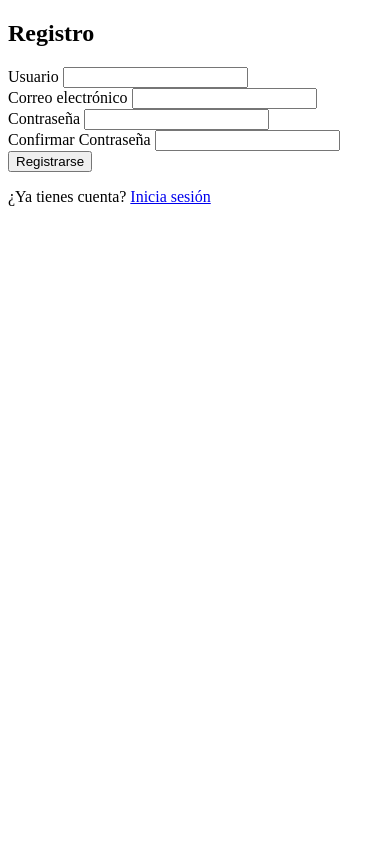
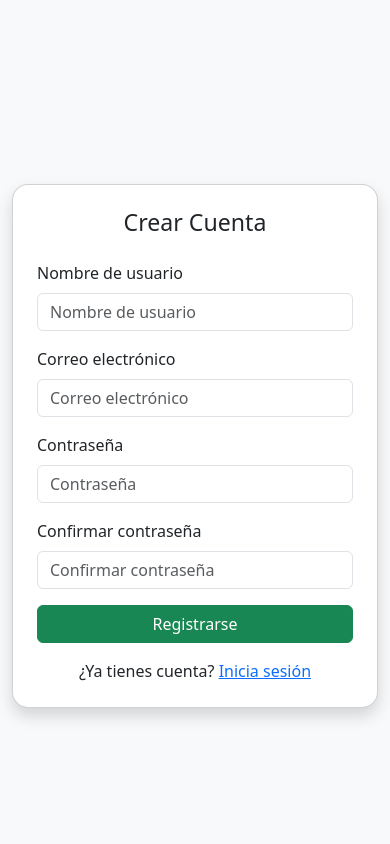
Before and after one commit to chava28pvp/Flask-App_FullStack, a Flask app: page /auth/register in a window 390 px wide. Run offline with Flask 3, Linux system fonts and the light colour scheme.

Commit message:
design with css and bootstrap was added

```diff
--- a/app/Templates/auth/register.html
+++ b/app/Templates/auth/register.html
@@ -1,23 +1,44 @@
 {% extends 'base.html' %}
+
+{% block title %}Registrarse{% endblock %}
+
 {% block content %}
-<div class="container mt-4">
-  <h2>Registro</h2>
-  <form method="POST">
-    {{ form.hidden_tag() }}
-    <div class="form-group">
-      {{ form.username.label }} {{ form.username(class="form-control") }}
+<div class="row justify-content-center">
+    <div class="col-md-6 col-lg-5">
+        <div class="card shadow p-4 mt-5">
+            <h3 class="text-center mb-4">Crear Cuenta</h3>
+            <form method="POST" novalidate>
+                {{ form.hidden_tag() }}
+
+                <div class="mb-3">
+                    {{ form.username.label(class="form-label") }}
+                    {{ form.username(class="form-control", placeholder="Nombre de usuario") }}
+                </div>
+
+                <div class="mb-3">
+                    {{ form.email.label(class="form-label") }}
+                    {{ form.email(class="form-control", placeholder="Correo electrónico") }}
+                </div>
+
+                <div class="mb-3">
+                    {{ form.password.label(class="form-label") }}
+                    {{ form.password(class="form-control", placeholder="Contraseña") }}
+                </div>
+
+                <div class="mb-3">
+                    {{ form.confirm.label(class="form-label") }}
+                    {{ form.confirm(class="form-control", placeholder="Confirmar contraseña") }}
+                </div>
+
+                <div class="d-grid">
+                    <button type="submit" class="btn btn-success">Registrarse</button>
+                </div>
+            </form>
+
+            <div class="text-center mt-3">
+                ¿Ya tienes cuenta? <a href="{{ url_for('auth.login') }}">Inicia sesión</a>
+            </div>
+        </div>
     </div>
-    <div class="form-group">
-      {{ form.email.label }} {{ form.email(class="form-control") }}
-    </div>
-    <div class="form-group">
-      {{ form.password.label }} {{ form.password(class="form-control") }}
-    </div>
-    <div class="form-group">
-      {{ form.confirm_password.label }} {{ form.confirm_password(class="form-control") }}
-    </div>
-    <button type="submit" class="btn btn-success mt-2">{{ form.submit.label }}</button>
-  </form>
-  <p class="mt-3">¿Ya tienes cuenta? <a href="{{ url_for('auth.login') }}">Inicia sesión</a></p>
 </div>
 {% endblock %}
--- a/app/Templates/base.html
+++ b/app/Templates/base.html
@@ -1,9 +1,47 @@
+<!-- templates/base.html -->
 <!DOCTYPE html>
-<html>
+<html lang="es">
 <head>
-    <title>Base Template</title>
+    <meta charset="UTF-8">
+    <title>{% block title %}Mi App{% endblock %}</title>
+
+    <!-- Bootstrap 5 -->
+    <link href="https://cdn.jsdelivr.net/npm/bootstrap@5.3.3/dist/css/bootstrap.min.css" rel="stylesheet">
+
+    <!-- Estilos personalizados -->
+    <link rel="stylesheet" href="{{ url_for('static', filename='css/style.css') }}">
 </head>
-<body>
-    {% block content %}{% endblock %}
+<body class="bg-light d-flex align-items-center" style="height: 100vh;">
+    <div class="container">
+       {% with messages = get_flashed_messages(with_categories=true) %}
+  {% if messages %}
+    <div class="container mt-3">
+      {% for category, message in messages %}
+        <div class="alert alert-{{ category }} alert-dismissible fade show" role="alert">
+          {{ message }}
+          <button type="button" class="btn-close" data-bs-dismiss="alert" aria-label="Cerrar"></button>
+        </div>
+      {% endfor %}
+    </div>
+  {% endif %}
+{% endwith %}
+
+
+        {% block content %}{% endblock %}
+    </div>
+
+    <!-- Bootstrap JS -->
+    <script src="https://cdn.jsdelivr.net/npm/bootstrap@5.3.3/dist/js/bootstrap.bundle.min.js"></script>
 </body>
+<script>
+  // Cierra automáticamente los mensajes flash después de 3 segundos
+  setTimeout(function () {
+    const alerts = document.querySelectorAll('.alert');
+    alerts.forEach(function(alert) {
+      let bsAlert = bootstrap.Alert.getOrCreateInstance(alert);
+      bsAlert.close();
+    });
+  }, 3000); // 3000 milisegundos = 3 segundos
+</script>
+
 </html>
--- a/app/Templates/tasks/dashboard.html
+++ b/app/Templates/tasks/dashboard.html
@@ -32,4 +32,6 @@
         <p class="text-muted">No tienes tareas aún.</p>
     {% endif %}
 </div>
+<a href="{{ url_for('auth.logout') }}">Cerrar sesión</a>
+
 {% endblock %}
--- a/app/forms.py
+++ b/app/forms.py
@@ -8,10 +8,11 @@ class LoginForm(FlaskForm):
     submit = SubmitField('Iniciar Sesión')
 
 class RegisterForm(FlaskForm):
-    username = StringField('Usuario', validators=[DataRequired(), Length(min=3, max=80)])
-    email = StringField('Correo electrónico', validators=[Email(), Length(max=120)])
+    username = StringField('Nombre de usuario', validators=[DataRequired(), Length(min=3, max=25)])
+    email = StringField('Correo electrónico', validators=[DataRequired(), Email()])
     password = PasswordField('Contraseña', validators=[DataRequired(), Length(min=6)])
-    confirm_password = PasswordField('Confirmar Contraseña', validators=[
-        DataRequired(), EqualTo('password', message='Las contraseñas deben coincidir.')
+    confirm = PasswordField('Confirmar contraseña', validators=[
+        DataRequired(),
+        EqualTo('password', message='Las contraseñas deben coincidir.')
     ])
     submit = SubmitField('Registrarse')
--- /dev/null
+++ b/app/static/css/style.css
@@ -0,0 +1,7 @@
+.card {
+    border-radius: 1rem;
+    background-color: #ffffff;
+}
+body {
+    background: #e9ecef;
+}
```
Also changed, not shown: app/Templates/auth/login.html (+26 -12 lines), 1 other file.
